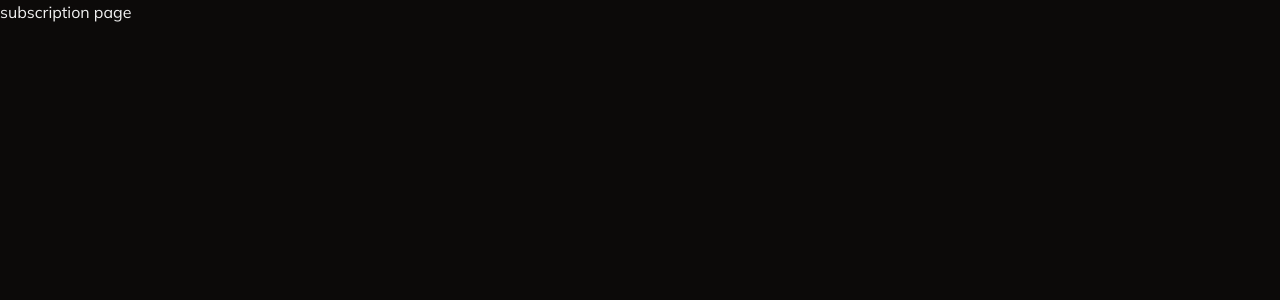
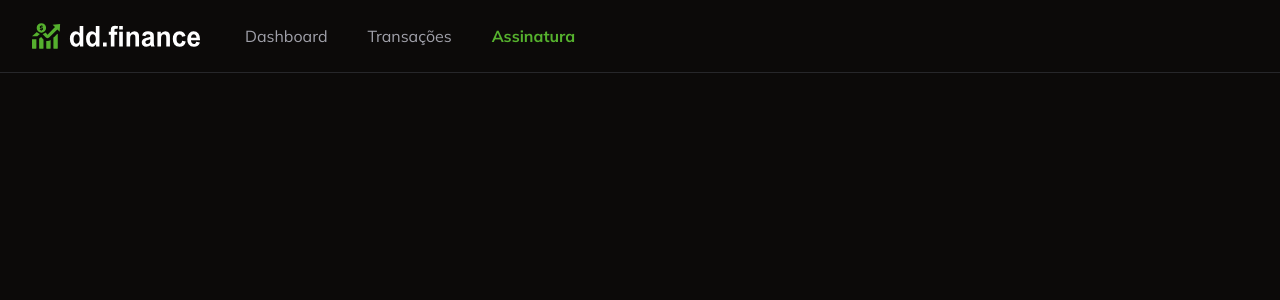
Before and after one commit to dufgr/dd-finance, a Next.js app: page /subscription in a window 1280 px wide. Shown: the top 300 px of the page. Built offline with nearby package versions, Linux system fonts and the light colour scheme.

Commit message:
feat(dd-finance): add navbar component

```diff
--- /dev/null
+++ b/app/_components/navbar.tsx
@@ -0,0 +1,103 @@
+"use client";
+
+
+
+import { UserButton } from "@clerk/nextjs";
+
+import Image from "next/image";
+
+import Link from "next/link";
+
+import { usePathname } from "next/navigation";
+
+
+
+const Navbar = () => {
+
+  const pathname = usePathname();
+
+  return (
+
+    <nav className="flex justify-between border-b border-solid px-8 py-4">
+
+      {/* ESQUERDA */}
+
+      <div className="flex items-center gap-10">
+
+        <Image src="/logo.svg" width={173} height={39} alt="DD Finance" />
+
+        <Link
+
+          href="/"
+
+          className={
+
+            pathname === "/"
+
+              ? "font-bold text-primary"
+
+              : "text-muted-foreground"
+
+          }
+
+        >
+
+          Dashboard
+
+        </Link>
+
+        <Link
+
+          href="/transactions"
+
+          className={
+
+            pathname === "/transactions"
+
+              ? "font-bold text-primary"
+
+              : "text-muted-foreground"
+
+          }
+
+        >
+
+          Transações
+
+        </Link>
+
+        <Link
+
+          href="/subscription"
+
+          className={
+
+            pathname === "/subscription"
+
+              ? "font-bold text-primary"
+
+              : "text-muted-foreground"
+
+          }
+
+        >
+
+          Assinatura
+
+        </Link>
+
+      </div>
+
+      {/* DIREITA */}
+
+      <UserButton showName />
+
+    </nav>
+
+  );
+
+};
+
+
+
+export default Navbar;
--- a/app/page.tsx
+++ b/app/page.tsx
@@ -1,17 +1,13 @@
-import { UserButton } from "@clerk/nextjs";
 import { auth } from "@clerk/nextjs/server";
 import { redirect } from "next/navigation";
+import Navbar from "./_components/navbar";
 
 const Home = async () => {
   const { userId } = await auth();
   if (!userId) {
     redirect("/login");
   }
-  return (
-    <div className="flex h-full items-center justify-center">
-      <UserButton showName />
-    </div>
-  );
+  return <Navbar />;
 };
 
 export default Home;
--- a/app/subscription/page.tsx
+++ b/app/subscription/page.tsx
@@ -1,5 +1,7 @@
+import Navbar from "../_components/navbar";
+
 const SubscriptionPage = () => {
-  return <h1>subscription page</h1>;
+  return <Navbar />;
 };
 
 export default SubscriptionPage;
--- a/app/transactions/page.tsx
+++ b/app/transactions/page.tsx
@@ -2,10 +2,13 @@
 import { DataTable } from "../_components/ui/data-table";
 import { transactionColumns } from "./_columns";
 import AddTransactionButton from "../_components/add-transaction-button";
+import Navbar from "../_components/navbar";
 
 const TransactionsPage = async () => {
   const transactions = await db.transaction.findMany({});
   return (
+    <>
+      <Navbar />
       <div className="space-y-6 p-6">
         {/* TÍTULO E BOTÃO */}
         <div className="flex w-full items-center justify-between">
@@ -14,6 +17,7 @@
         </div>
         <DataTable columns={transactionColumns} data={transactions} />
       </div>
+    </>
   );
 };
 
```
Lines whose indentation alone changed are shown as unchanged.
